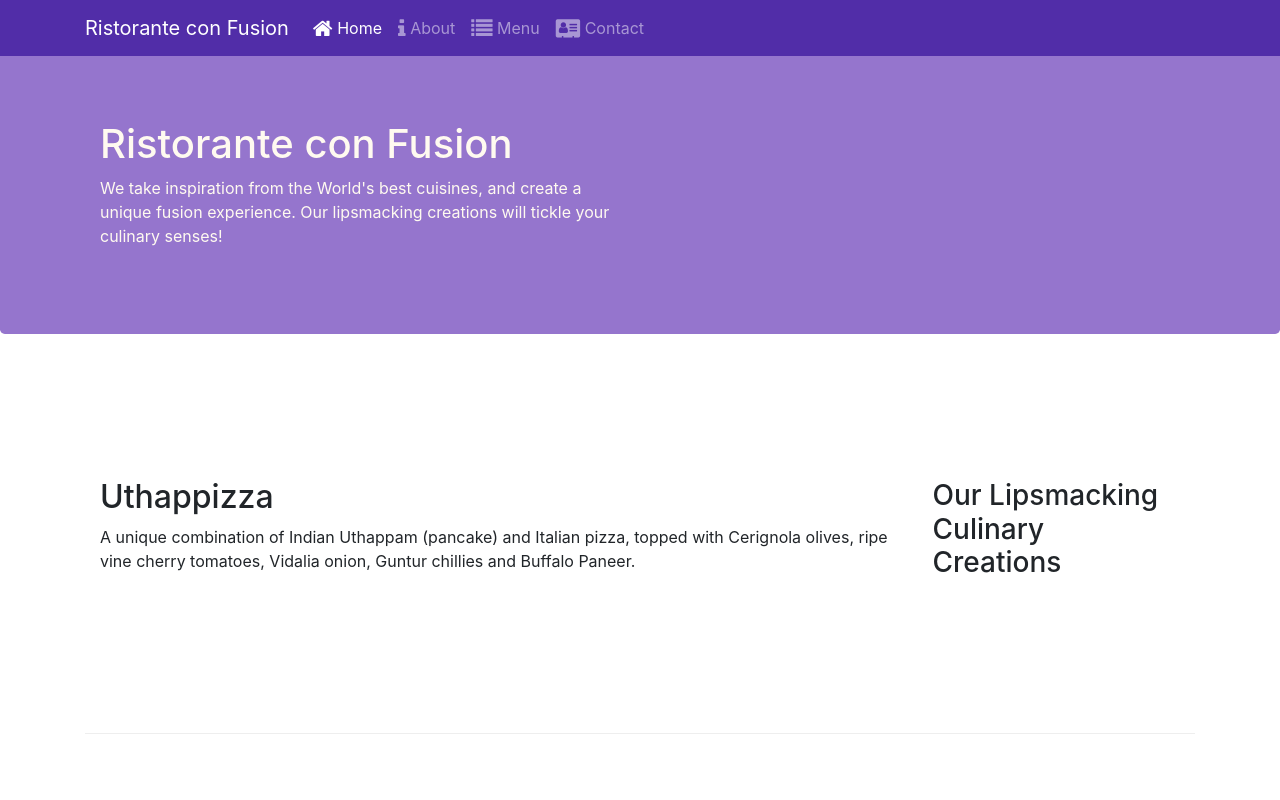
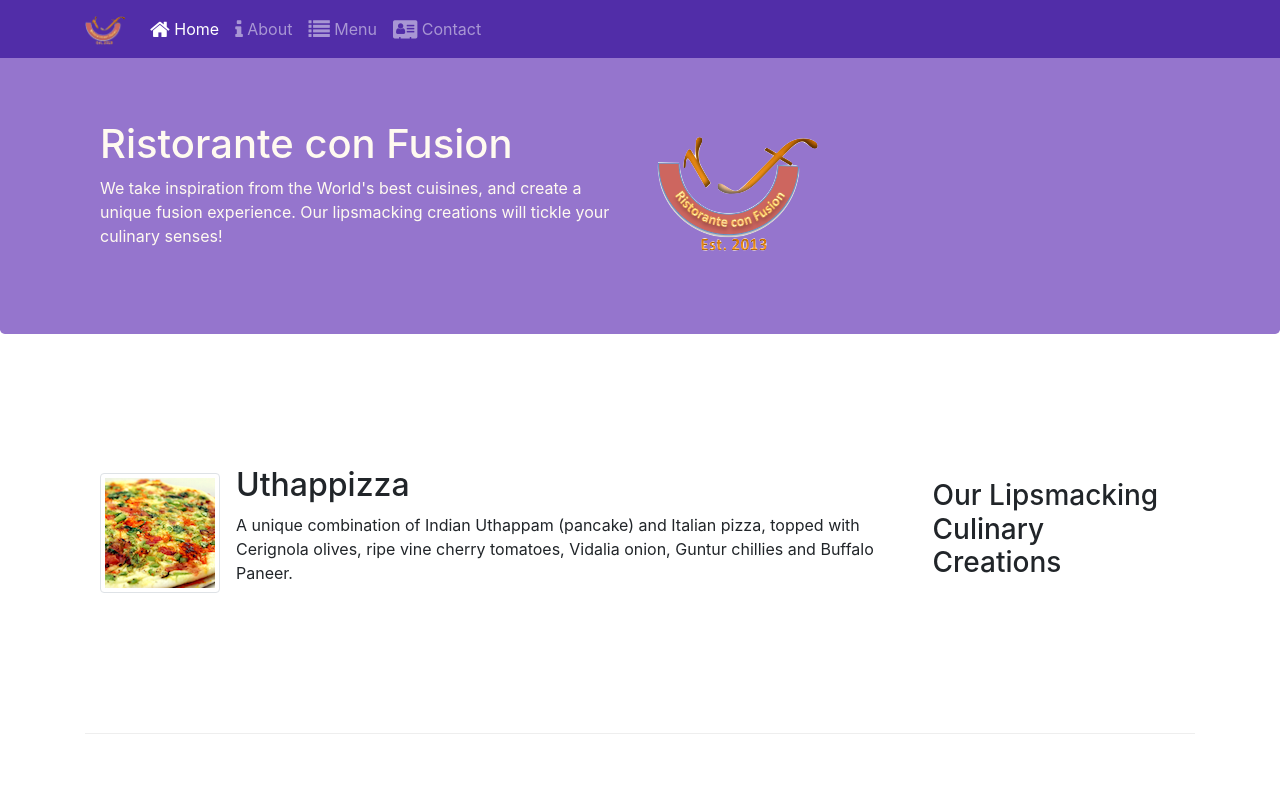
Before and after one commit to yashbansal6/conFusion, a website: page index.html in a window 1280 px wide. Shown: the top 800 px of the page. Drawn offline with nearby package versions, Linux system fonts and the light colour scheme.

Commit message:
images and media

```diff
--- a/index.html
+++ b/index.html
@@ -23,7 +23,7 @@
             <button class="navbar-toggler" type="button" data-toggle="collapse" data-target="#Navbar">
                 <span class="navbar-toggler-icon"></span>
             </button>
-            <a class="navbar-brand" href="#">Ristorante con Fusion</a>
+            <a class="navbar-brand" href="./index.html"><img src="img/logo.png" height="30" width="41"></a>
             <div class="collapse navbar-collapse" id="Navbar">
                 <ul class="navbar-nav mr-auto">
                     <li class="nav-item active"><a class="nav-link" href="#"><span class="fa fa-home fa-lg"></span> Home</a></li>
@@ -42,7 +42,8 @@
                     <h1>Ristorante con Fusion</h1>
                     <p>We take inspiration from the World's best cuisines, and create a unique fusion experience. Our lipsmacking creations will tickle your culinary senses!</p>
                 </div>
-                <div class="col-12 col-sm">
+                <div class="col-12 col-sm align-self-center">
+                    <img src="img/logo.png" class="img-fluid">
                 </div>
             </div>
         </div>
@@ -57,11 +58,15 @@
                 <h3>Our Lipsmacking Culinary Creations</h3>
             </div>
             <div class="col col-sm order-sm-first col-md">
-                <h2>Uthappizza</h2>
-                <p>A unique combination of Indian Uthappam (pancake) and Italian pizza, topped with Cerignola olives, ripe vine cherry tomatoes, Vidalia onion, Guntur chillies and Buffalo Paneer.</p>
+                <div class="media">
+                    <img class="d-flex mr-3 img-thumbnail align-self-center" src="img/uthappizza.png" alt="uthapizza">
+                    <div class="media-body">
+                        <h2 class="mt-0">Uthappizza</h2>
+                        <p>A unique combination of Indian Uthappam (pancake) and Italian pizza, topped with Cerignola olives, ripe vine cherry tomatoes, Vidalia onion, Guntur chillies and Buffalo Paneer.</p>
+                    </div>
+                </div>
             </div>
         </div>
-
 
         <div class="row row-content align-items-center">
             <div class="col-12 col-sm-4 col-md-3">
@@ -78,9 +83,14 @@
                 <h3>Meet our Culinary Specialists</h3>
             </div>
             <div class="col col-sm order-sm-first col-md">
-                <h2>Alberto Somayya</h2>
-                <h4>Executive Chef</h4>
-                <p>Award winning three-star Michelin chef with wide International experience having worked closely with whos-who in the culinary world, he specializes in creating mouthwatering Indo-Italian fusion experiences. </p>
+                <div class="media">
+                    <img class="d-flex mr-3 img-thumbnail align-self-center" src="img/alberto.png" alt="alberto">
+                    <div class="media-body">
+                        <h2 class="mt-0">Alberto Somayya</h2>
+                        <h4>Executive Chef</h4>
+                        <p>Award winning three-star Michelin chef with wide International experience having worked closely with whos-who in the culinary world, he specializes in creating mouthwatering Indo-Italian fusion experiences. </p>
+                    </div>
+                </div>
             </div>
         </div>
     </div>
```
Also changed, not shown: aboutus.html (+3 -2 lines), contactus.html (+3 -2 lines).
